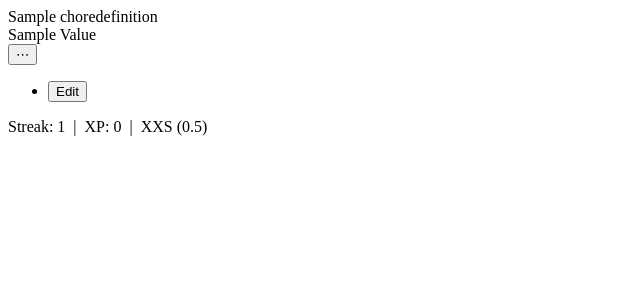
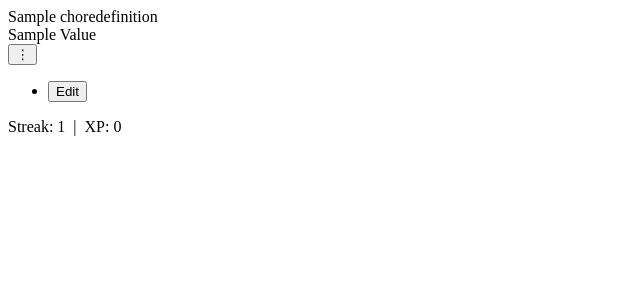
Before and after one commit to a-ludi/tasks-harmony, a Django app: template templates/chores/_chore_card.html in a window 1280 px wide. Shown: the top 300 px of the page, without its empty margins (0-640 px from the left). Run offline with Django 5.2, Linux system fonts and the light colour scheme; tables that the repository leaves empty hold one stand-in row (values such as "Sample post"); the template is opened without the code that fills it: values that come from a table or form of the project are taken from there, most other values are stand-ins (such as "Sample title", 1, 10 or a date in 2020); parts of the project's set-up code (start-up, migrations or seed data) failed here and were passed over.

Commit message:
chore: vertical dots and btn-light for card dropdown; remove xp size from card body

```diff
--- a/templates/chores/_chore_card.html
+++ b/templates/chores/_chore_card.html
@@ -8,9 +8,9 @@
           {{ status.value|title }}
         </span>
         <div class="dropdown">
-          <button class="btn btn-link btn-sm p-0 text-secondary" type="button"
+          <button class="btn btn-light px-2" type="button"
                   data-bs-toggle="dropdown" aria-expanded="false" aria-label="Card options">
-            ⋯
+            ⋮
           </button>
           <ul class="dropdown-menu dropdown-menu-end">
             <li>
@@ -26,7 +26,7 @@
       </div>
     </div>
     <div class="card-body">
-      <p class="card-text small text-muted">Streak: {{ instance.streak_count }} &nbsp;|&nbsp; XP: {% xp_preview instance %} &nbsp;|&nbsp; {{ instance.definition.get_xp_size_display }}</p>
+      <p class="card-text small text-muted">Streak: {{ instance.streak_count }} &nbsp;|&nbsp; XP: {% xp_preview instance %}</p>
       {% if status.value == 'overdue' or status.value == 'due' %}
         {% if instance.definition.questions.exists %}
           <button class="btn btn-primary btn-sm"
```
